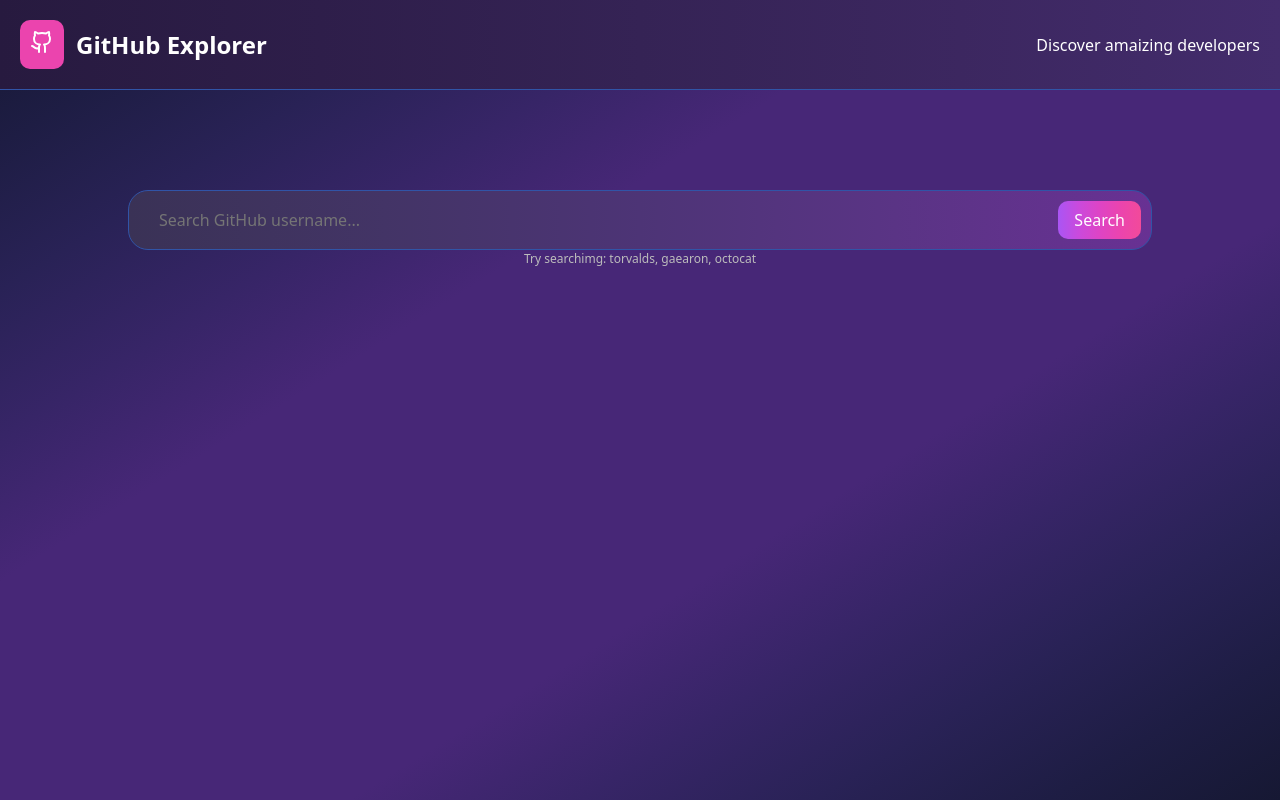
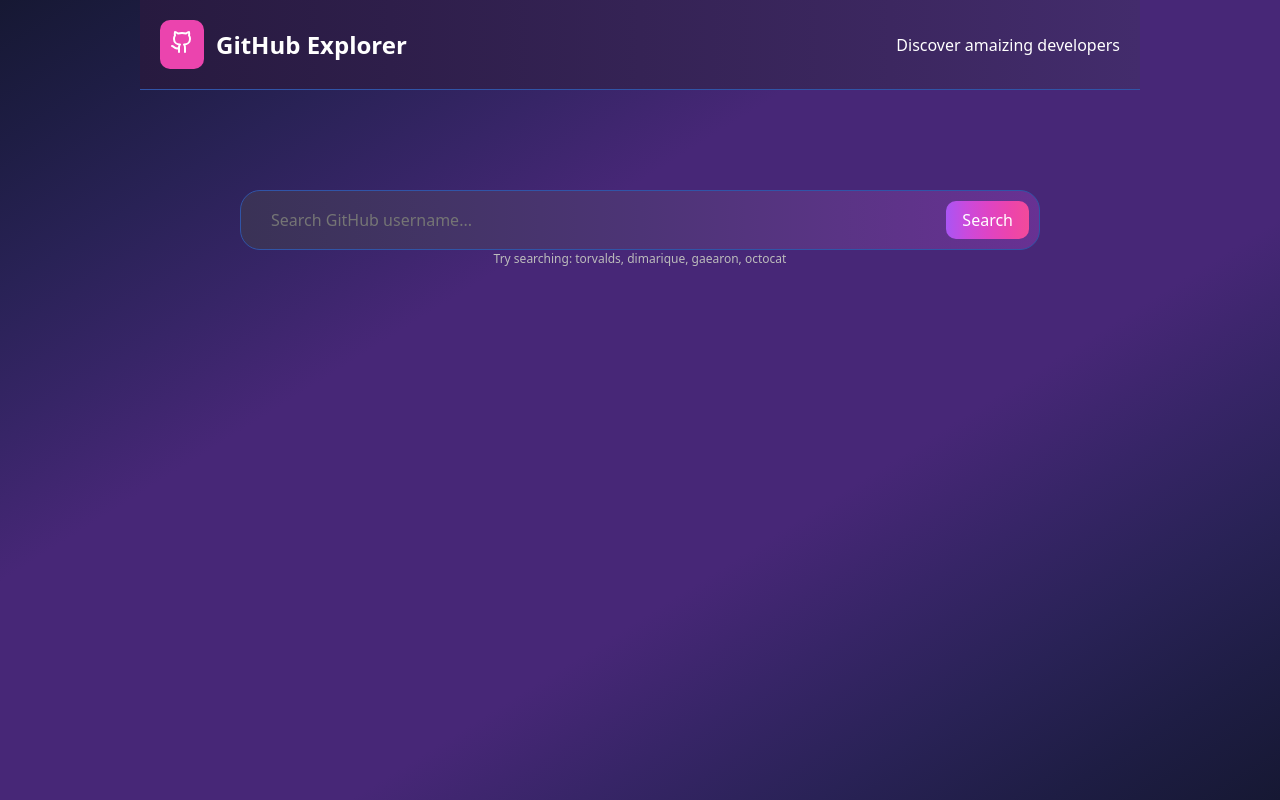
Before and after one commit to dimarique/github-explorer, a React (Vite) app: page / in a window 1280 px wide. Built offline with nearby package versions, Linux system fonts and the light colour scheme.

Commit message:
add links to SearchField

```diff
--- a/src/App.css
+++ b/src/App.css
@@ -5,7 +5,7 @@
 	align-items: center;
 	margin: 0 auto;
 	width: 100%;
-	max-width: 1280px;
+	max-width: 1000px;
 	text-align: center;
 }
 
@@ -13,3 +13,13 @@
 	color: #bcbcbc;
 	font-size: 12px;
 }
+
+a {
+	color: inherit;
+	text-decoration: none;
+}
+
+a:hover {
+	border-bottom: 1px solid currentColor;
+}
+}
--- a/src/App.tsx
+++ b/src/App.tsx
@@ -18,7 +18,6 @@
     <>
       <Header />
       <SearchField setInputValue={setInputValue} inputValue={inputValue} />
-      <p className="hint">Try searchimg: torvalds, gaearon, octocat</p>
       <MainInfo person={person} />
       <RepoList reposList={reposList} />
     </>
--- a/src/components/RepoListItem/RepoListItem.module.css
+++ b/src/components/RepoListItem/RepoListItem.module.css
@@ -20,15 +20,14 @@
   margin-bottom: 15px;
   text-align: left;
 
-  a {
-    border-bottom: 1px solid currentColor;
+  /* a {
     color: inherit;
     text-decoration: none;
   }
 
   a:hover {
-    color: #782d92;
-  }
+    border-bottom: 1px solid currentColor;
+  } */
 }
 
 .repo_description {
--- a/src/components/RepoListItem/RepoListItem.tsx
+++ b/src/components/RepoListItem/RepoListItem.tsx
@@ -17,8 +17,8 @@
       <h2 className={styles.repo_name}>
         <a href={repo.html_url} target="_blank" rel="noopener noreferrer">
           {repo.name}
-          <ExternalLink size={14} style={{ marginLeft: "6px" }} />
         </a>
+        <ExternalLink size={14} style={{ marginLeft: "6px" }} />
       </h2>
       <p className={styles.repo_description}>{repo.description}</p>
       <div className={styles.repo_footer}>
--- a/src/components/search/SearchField/SearchField.module.css
+++ b/src/components/search/SearchField/SearchField.module.css
@@ -13,6 +13,8 @@
   );
   padding: 10px;
   width: 80%;
-  /* width: 80%; */
-  /* max-width: 800px; */
+
+  a {
+    cursor: pointer;
+  }
 }
--- a/src/components/search/SearchField/SearchField.tsx
+++ b/src/components/search/SearchField/SearchField.tsx
@@ -8,14 +8,14 @@
   inputValue: string;
 }
 
-const SearchField: React.FC<SearchFieldProps> = ({ setInputValue
-}) => {
+const SearchField: React.FC<SearchFieldProps> = ({ setInputValue }) => {
   const [localValue, setLocalValue] = useState("");
   const handleInputChange = (e: React.ChangeEvent<HTMLInputElement>) => {
     const value = e.target.value;
     setLocalValue(value);
-	}
+  };
   return (
+    <>
       <div className={styles.searchField}>
         <SearchInput
           localValue={localValue}
@@ -29,6 +29,45 @@
           setLocalValue={setLocalValue}
         />
       </div>
+      <p className="hint">
+        Try searching:{" "}
+        {
+          <a
+            style={{ cursor: "pointer" }}
+            onClick={() => setInputValue("torvalds")}
+          >
+            torvalds
+          </a>
+        }
+        ,{" "}
+        {
+          <a
+            style={{ cursor: "pointer" }}
+            onClick={() => setInputValue("dimarique")}
+          >
+            dimarique
+          </a>
+        }
+        ,{" "}
+        {
+          <a
+            style={{ cursor: "pointer" }}
+            onClick={() => setInputValue("gaearon")}
+          >
+            gaearon
+          </a>
+        }
+        ,{" "}
+        {
+          <a
+            style={{ cursor: "pointer" }}
+            onClick={() => setInputValue("octocat")}
+          >
+            octocat
+          </a>
+        }
+      </p>
+    </>
   );
 };
 
```
Lines whose indentation alone changed are shown as unchanged.
